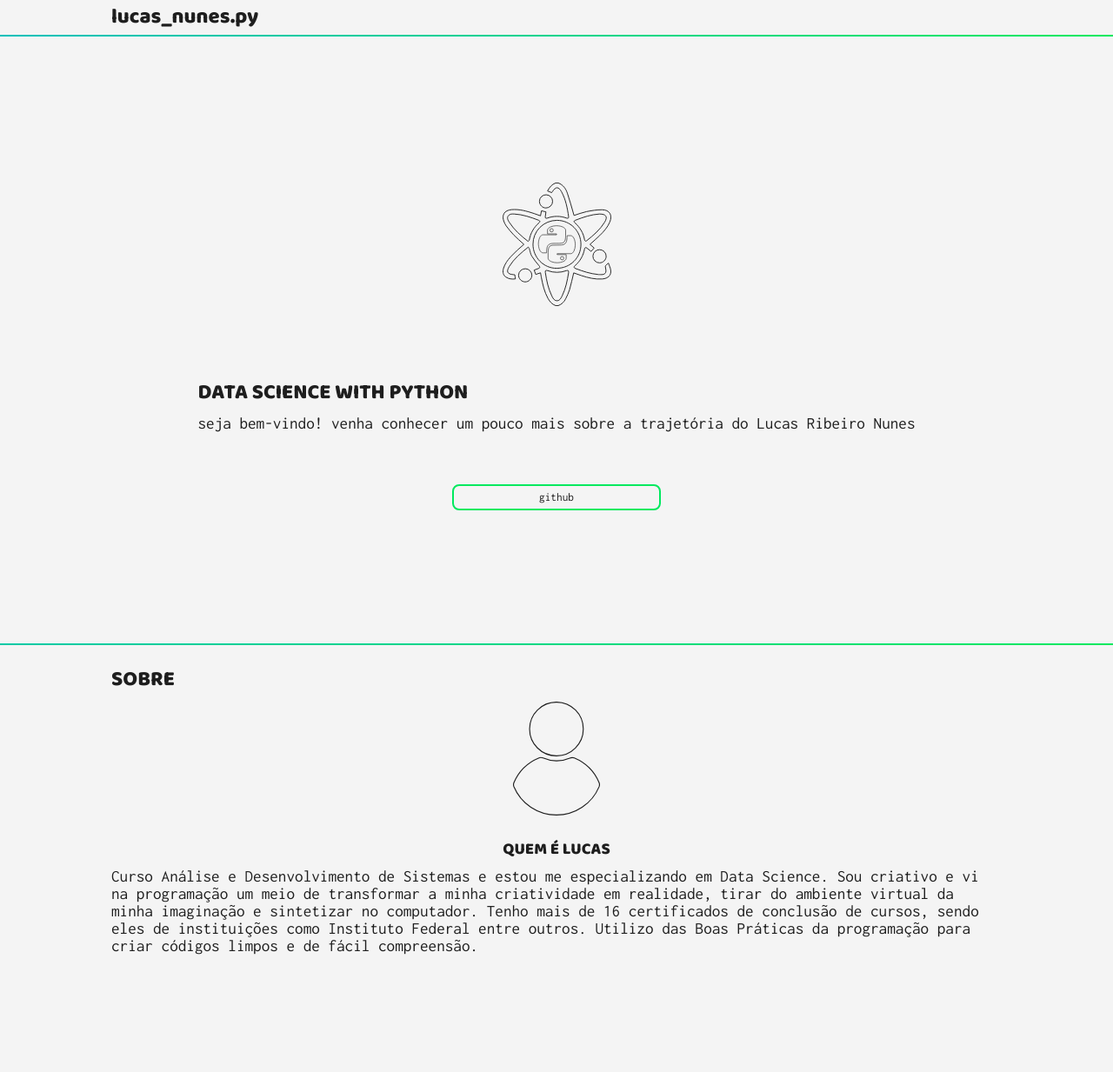
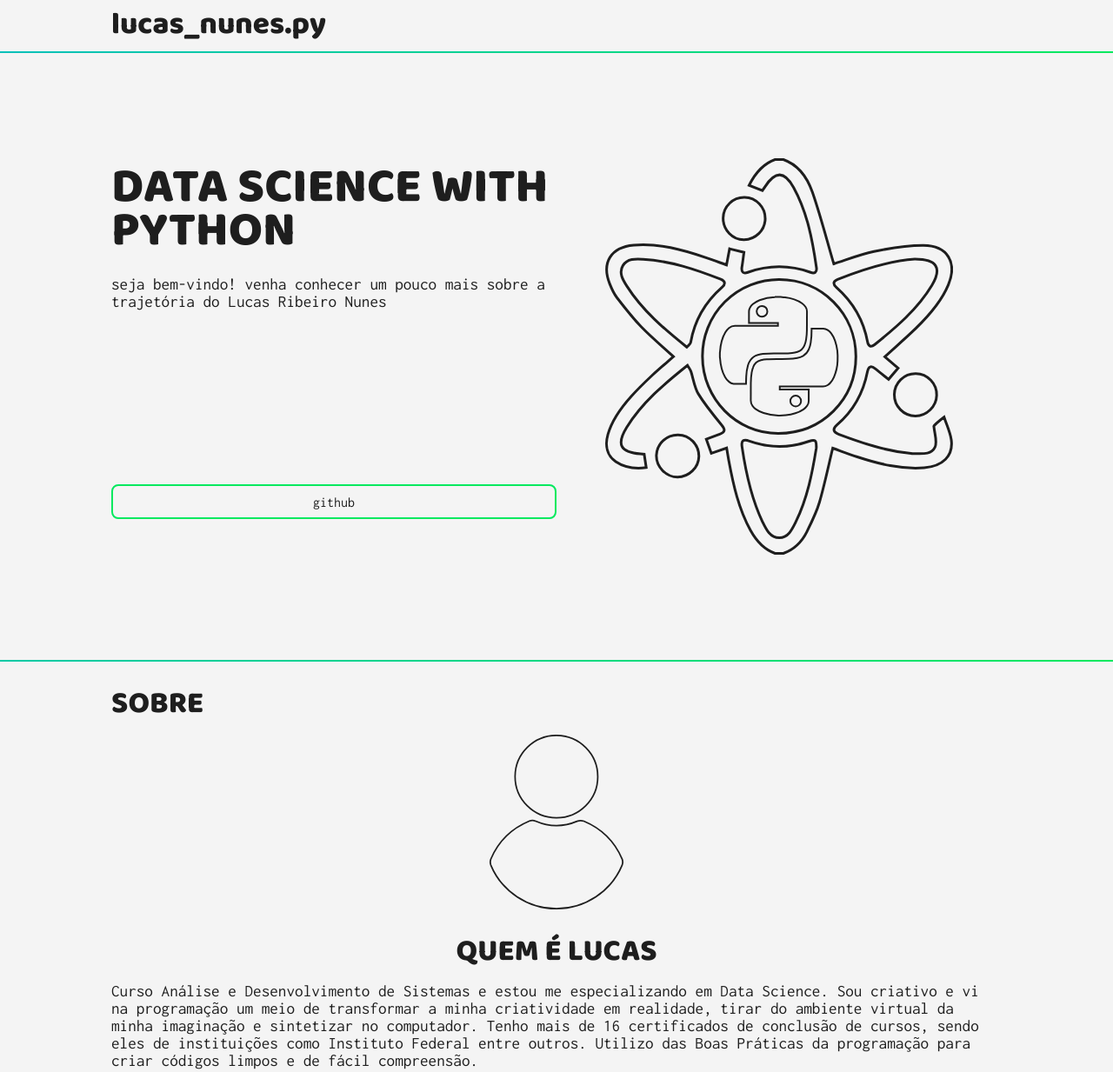
Before and after one commit to lukkazrx/portifolio, a plain HTML site: page index.html in a window 1280 px wide. Shown: the top 1233 px of the page at 87% size. Drawn offline with Linux system fonts and the light colour scheme.

Commit message:
Desktop update 1

```diff
--- a/index.html
+++ b/index.html
@@ -5,7 +5,7 @@
   <meta http-equiv="X-UA-Compatible" content="IE=edge">
   <meta name="viewport" content="width=device-width, initial-scale=1.0">
   <link rel="stylesheet" href="style.css">
-  <meta name="theme-color" content="#f4f4f4" />
+  <meta name="theme-color" content="#1e1e1e" />
   <link rel="shortcut icon" href="./img/Python-logo-notextvg.png" type="image/x-icon">
   <title>Portifólio DevLukkazrx</title>
 </head>
@@ -14,38 +14,33 @@
     <nav class="logo border-gradient">
       <h2 id="logo-text">lucas_nunes.py</h2>
       <!--
-        TEST
-      <div>
-        <ul>
-          <li>sobre</li>
-          <li>projetos</li>
-          <li>certificados</li>
-          <li>contato</li>
+      <div class="navegation-list">
+        <ul class="navegation-list2 list">
+          <li class="itens">sobre</li>
+          <li class="itens">projetos</li>
+          <li class="itens">certificados</li>
+          <li class="itens">contato</li>
         </ul>
       </div>
       -->
     </nav>
   </header>
   <main>
-    <!--  Primeira tela-->
+    <!-- Primeira tela-->
     <section class="first-screen border-gradient espacamento secao">
-      <div class="first-img">
-        <img class="img-size" src="./img/datascienceimg.svg" alt="Data Science image">
+      <img class="img-data" src="./img/datascienceimg.svg" alt="Data Science image">
+      <div class="informations">
+          <h1 id="tittle">DATA SCIENCE WITH PYTHON</h1>
+          <p>seja bem-vindo! venha conhecer um pouco mais sobre a trajetória do Lucas Ribeiro Nunes</p>
+            <div class="btn"><a href="">github</a></div>
       </div>
-      <div>
-        <h1>DATA SCIENCE WITH PYTHON</h1>
-        <p>seja bem-vindo! venha conhecer um pouco mais sobre a trajetória do Lucas Ribeiro Nunes</p>
-      </div>
-      <button class="btn"><a target="_blank" href="https://github.com/lukkazrx">github</a></button>
     </section>
 
     <!-- Segunda tela -->
     <section class="border-gradient espacamento secao">
       <h2 id="subtittle">SOBRE</h2>
       <div class="about">
-        <div>
           <img class="about-img img-size" src="./img/profileimg.svg" alt="">
-        </div>
         <h3>QUEM É LUCAS</h3>
         <p>Curso Análise e Desenvolvimento de Sistemas e estou me especializando em Data Science.
           Sou criativo e vi na programação um meio de transformar a minha criatividade em realidade,
@@ -77,6 +72,7 @@
 
     <!-- Quarta tela -->
     <section class="certificate border-gradient espacamento secao">
+        <div>
           <h2>CERTIFICADOS</h2>
           <p>Sempre dei muito valor pro aprendizado e desde que conheci a programação busquei me qualificar.
             Nesta seção estão alguns cursos que fiz, certificados que recebi e suas instituições emissoras.</p>
@@ -100,9 +96,11 @@
               <li>- Introdução a Ciência da Computação</li>
               <li>- Introdução a Teste de Software</li>
             </ul>
+        </div>
+
         <div class="certificates">
-        <img src="./img/certificate1img.svg" alt="">
-        <img src="./img/certificate2img.svg" alt="">
+          <img class="certificates-img" src="./img/certificate1img.svg" alt="">
+          <img class="certificates-img" src="./img/certificate2img.svg" alt="">
       </div>
     </section>
 
@@ -127,7 +125,8 @@
     </section>
   </main>
   <footer class="espacamento">
-    <p>design and codes by Lucas Ribeiro Nunes</p>
+    <p>design and codes by</p>
+    <p><strong>Lucas Ribeiro Nunes</strong></p>
     <p>2022</p>
   </footer>
 </body>
--- a/style.css
+++ b/style.css
@@ -15,7 +15,7 @@ body {
 }
 
 .img-size {
-  width: 125px;
+ width: 200px;
 }
 
 h1, h2, h3 {
@@ -31,10 +31,15 @@ p{
 .logo {
   padding-left: 10%;
   padding-right: 10%;
+  display: flex;
 }
 
 #logo-text {
   margin: 0 0 0 0;
+}
+
+.navegation-list {
+  display: none;
 }
 
 .border-gradient {
@@ -61,26 +66,32 @@ p{
 /* section first-screen*/
 .first-screen {
   display: flex;
-  justify-content: center;
-  align-items: center;
+  justify-content: flex-start;
   flex-direction: column;
 }
 
-.first-img {
-  display: flex;
-  justify-content: center;
-  align-items: center;
-  margin: 75px auto 60px auto;
+.img-data {
+  min-width: 200px;
+  max-width: 30%;
+  margin: 60px auto 60px auto;
+}
+
+.informations {
+  max-width: 100%;
 }
 
 .btn {
   height: 30px;
-  margin: 60px;
   min-width: 240px;
+  margin-top: 20px;
   font-family: 'Inconsolata';
   border-radius: 8px;
   border: 2px solid #00e95e;
   background-color: transparent;
+  text-align: center;
+  display: flex;
+  justify-content: center;
+  align-items: center;
 }
 
 .btn:hover {
@@ -103,7 +114,8 @@ p{
 }
 
 .about-img {
-  width: 100px;
+  min-width: 150px;
+  max-width: 15%;
 }
 
 /*  section projects */
@@ -119,7 +131,6 @@ p{
   position: relative;
   background-color: #fff;
   border-radius: 10px;
-  min-width: 100%;
   max-width: 300px;
   height: 100%;
   margin-top: 25px;
@@ -150,22 +161,26 @@ p{
   width: 100%;
   margin-top: 30px;
   font-family: 'Inconsolata';
-  border-radius: 8px;
-  border: 2px solid #00e95e;
+  border: 2px solid;
+  border-image: linear-gradient(120deg, #00bfbc, #00e95e) 1;
   background-color: transparent;
 }
 
 .btn-card:hover {
   background-image: linear-gradient(120deg, #00bfbc 0%, #00e95e 100%);
-  border: 1px solid #00befc;
+  border: 2px solid #00befc;
   color: #f4f4f4;
 }
 
 /* section certificate */
 .certificates {
-  padding: 10px;
-  max-width: 400px;
-  margin: 20px 0 30px;
+  max-width: 100%;
+  padding-bottom: 5%;
+}
+
+
+.certificates-img {
+  max-width: 420px;
 }
 
 /* section contact */
@@ -190,3 +205,74 @@ p{
 footer p {
   text-align: center;
 }
+
+@media (min-width: 576px) {
+  .logo {
+    justify-content: space-between;
+  }
+  .navegation-list {
+    display:flex;
+    justify-content: center;
+    align-items: center;
+    justify-content: space-around;
+  }
+  .navegation-list2 {
+    display: flex;
+    align-items: center;
+    justify-content: space-around;
+  }
+
+}
+
+@media (min-width: 992px) {
+  h1, h2, h3 {
+    font-family: 'baloo da 2';
+    margin: 20px 0 5px 0;
+    font-size: 35px;
+  }
+
+
+  .img-data {
+    max-width: 400px;
+  }
+  .first-screen {
+    display: flex;
+    flex-direction: row-reverse;
+    justify-content: space-between;
+    align-items: center;
+  }
+
+  #tittle {
+    font-size: 3.5rem;
+    line-height: 90%;
+  }
+
+  .btn {
+    margin-top: 200px;
+    height: 40px;
+  }
+
+  .informations {
+    display: flex;
+    flex-direction: column;
+    justify-content: space-between;
+    max-width: 50%;
+    max-height: 100%;
+    padding: 0 0 5% 0;
+  }
+  .informations p {
+    margin-top: 20px;
+  }
+
+  .certificate {
+    display: flex;
+    justify-content: space-between;
+    flex-direction: column;
+  }
+
+  .certificates {
+    display: flex;
+    align-items: center;
+    justify-content: space-around;
+  }
+}
```
Lines whose indentation alone changed are shown as unchanged.
